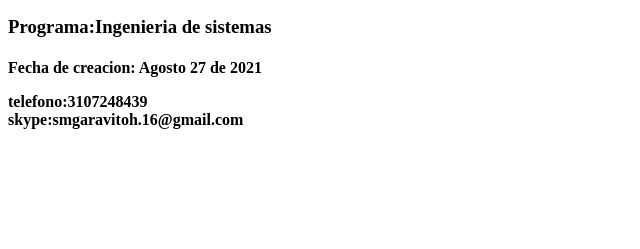
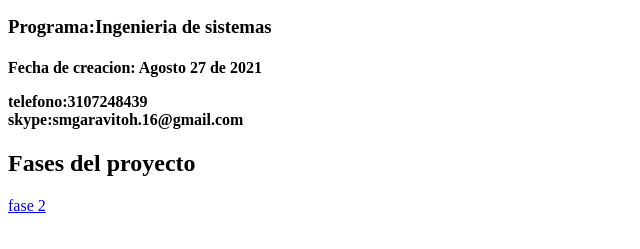
Before and after one commit to smgaravito/DSW-sidney-garavito, a plain HTML site: page index.html in a window 1280 px wide. Shown: the part 105-354 px from the top of the page, without its empty margins (0-640 px from the left). Drawn offline with Linux system fonts and the light colour scheme.

Commit message:
fas2e
actualizacion fase 2

```diff
--- a/index.html
+++ b/index.html
@@ -16,3 +16,8 @@
     <p>telefono:3107248439 <br>
      skype:smgaravitoh.16@gmail.com
     </p>
+    <h2> Fases del proyecto</h2>
+    <a href="fase2/design.html"> fase 2 </a>
+
+</body>
+</html>
```
